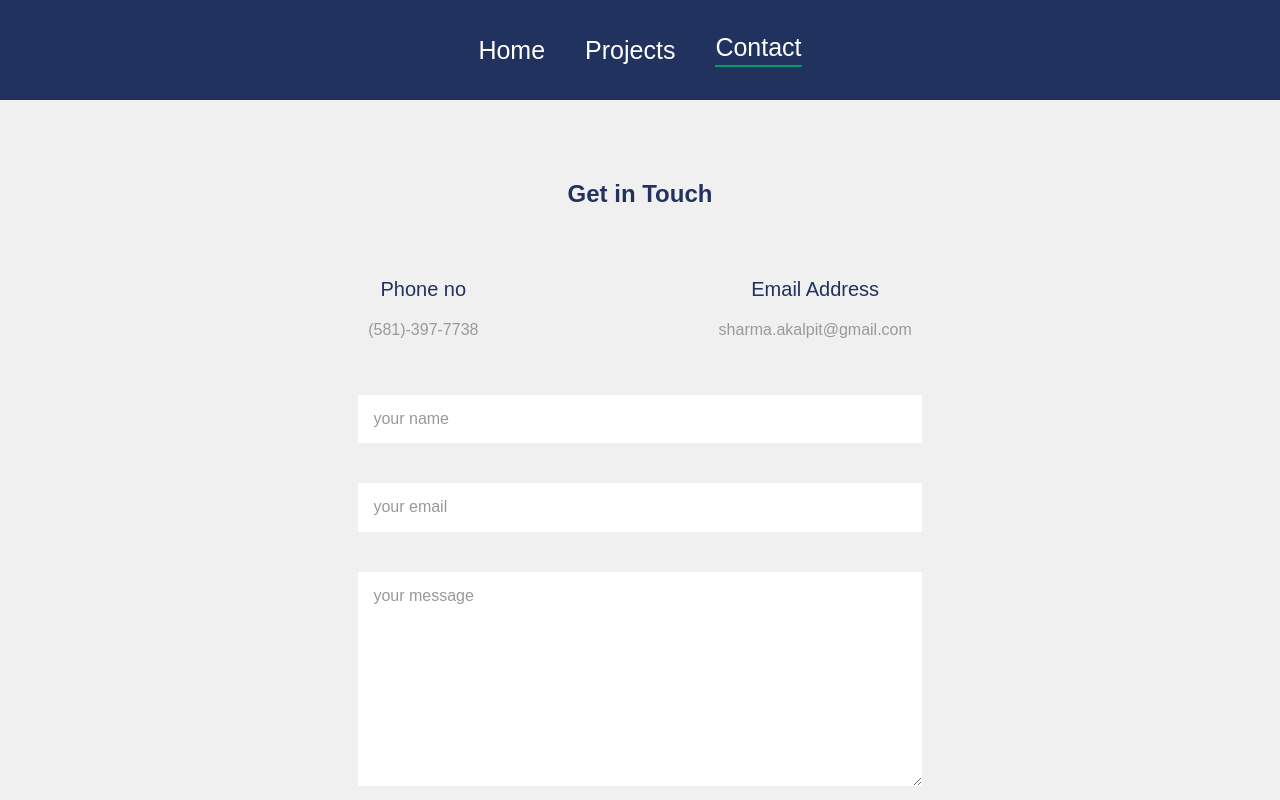
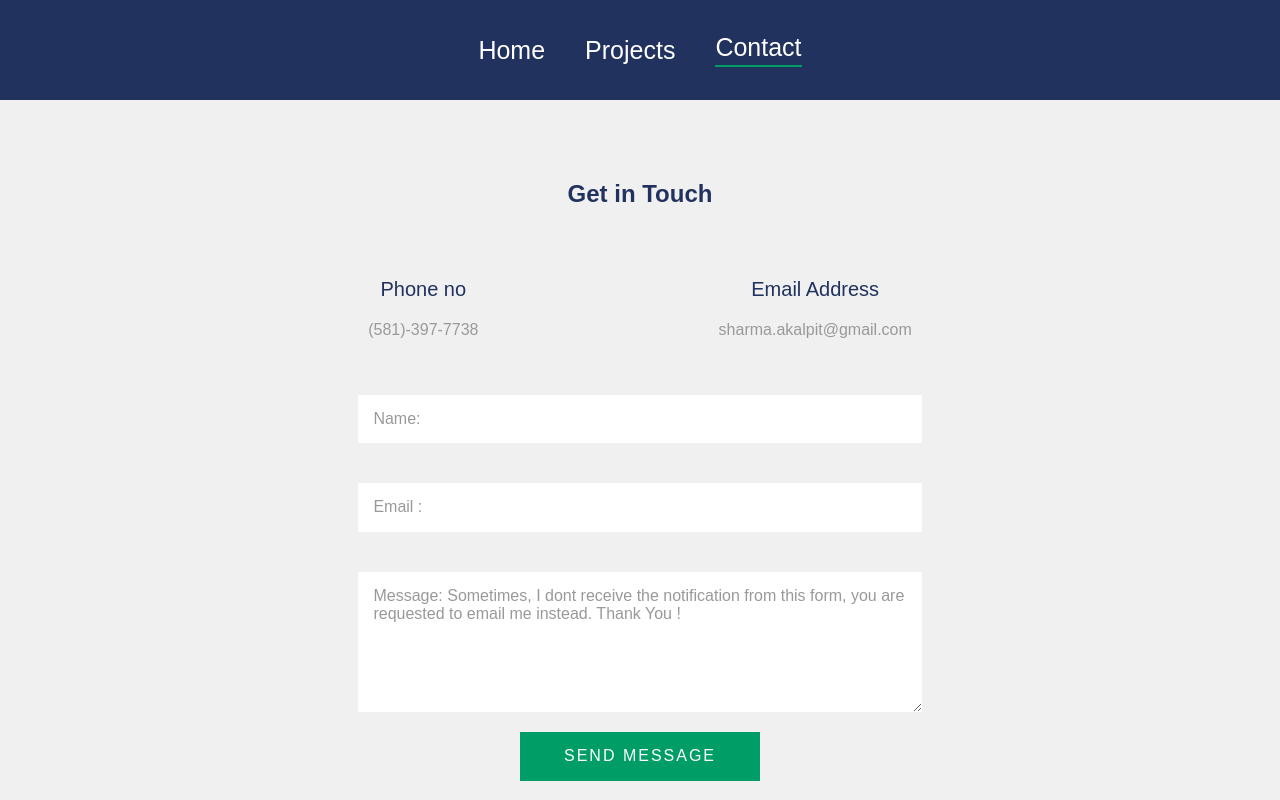
Before and after one commit to skininja673/Portfolio-React, a React (Create React App) app: page /contact in a window 1280 px wide. Shown: the top 800 px of the page. Built offline with nearby package versions, Linux system fonts and the light colour scheme.

Commit message:
form functionality2

```diff
--- a/src/components/Form.js
+++ b/src/components/Form.js
@@ -1,56 +1,56 @@
 import React from 'react';
-// import { FormDisclaimer } from '../helpers/Data';
+import { FormDisclaimer } from '../helpers/Data';
+
+// const Form = () => {
+//     return (
+//         <form name='contact' action='/contact' method='post'>
+//             <input type='hidden' name='form-name' value='contact' />
+//             <input type='text' name='name' placeholder='your name' />
+//             <input type='email' name='email' placeholder='your email' />
+//             <textarea
+//                 name='message'
+//                 placeholder='your message'
+//                 cols='30'
+//                 rows='10'
+//             ></textarea>
+//             <button type='submit'>send</button>
+//         </form>
+//     );
+// };
 
 const Form = () => {
     return (
         <form name='contact' action='/contact' method='post'>
             <input type='hidden' name='form-name' value='contact' />
-            <input type='text' name='name' placeholder='your name' />
-            <input type='email' name='email' placeholder='your email' />
+
+            <input
+                type='text'
+                name='name'
+                placeholder='Name: '
+                className='styleMe'
+            />
+            <input
+                type='email'
+                placeholder='Email : '
+                name='email'
+                className='styleMe'
+            />
             <textarea
                 name='message'
-                placeholder='your message'
-                cols='30'
-                rows='10'
+                rows='6'
+                id=''
+                placeholder={`Message: ${FormDisclaimer}`}
+                className='styleMe'
             ></textarea>
-            <button type='submit'>send</button>
+            <input
+                type='submit'
+                value='Send Message'
+                name=''
+                className='btn'
+                id='submitBtn'
+            />
         </form>
     );
 };
 
-// const Form = () => {
-//     return (
-//         <form name='contact' method='post' netlify='true'>
-//             <input type='hidden' name='form-name' value='contact' />
-
-//             <input
-//                 type='text'
-//                 name='name'
-//                 placeholder='Name: '
-//                 className='styleMe'
-//             />
-//             <input
-//                 type='email'
-//                 placeholder='Email : '
-//                 name='email'
-//                 className='styleMe'
-//             />
-//             <textarea
-//                 name='message'
-//                 rows='6'
-//                 id=''
-//                 placeholder={`Message: ${FormDisclaimer}`}
-//                 className='styleMe'
-//             ></textarea>
-//             <input
-//                 type='submit'
-//                 value='Send Message'
-//                 name=''
-//                 className='btn'
-//                 id='submitBtn'
-//             />
-//         </form>
-//     );
-// };
-
 export default Form;
```
